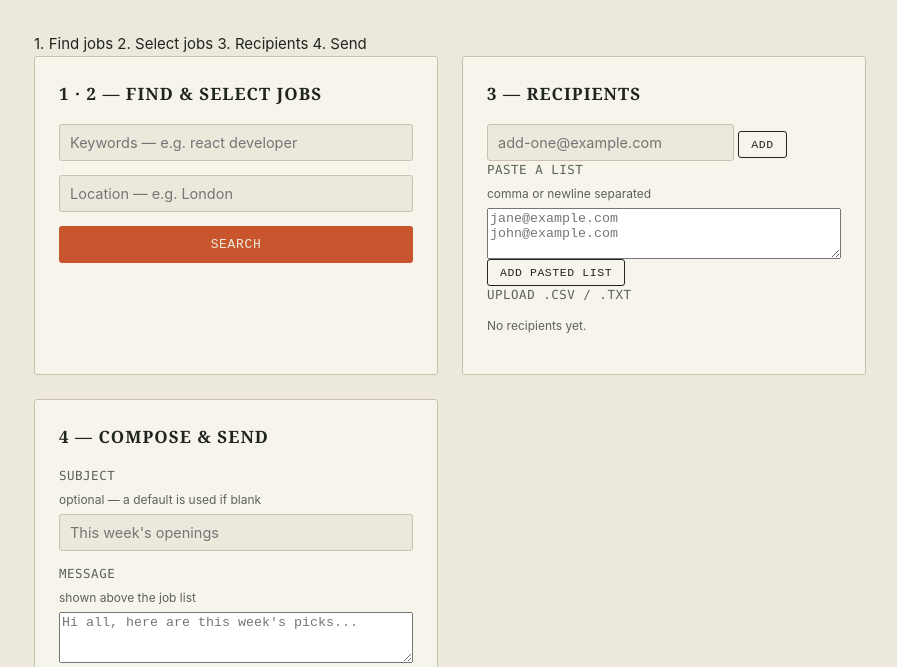
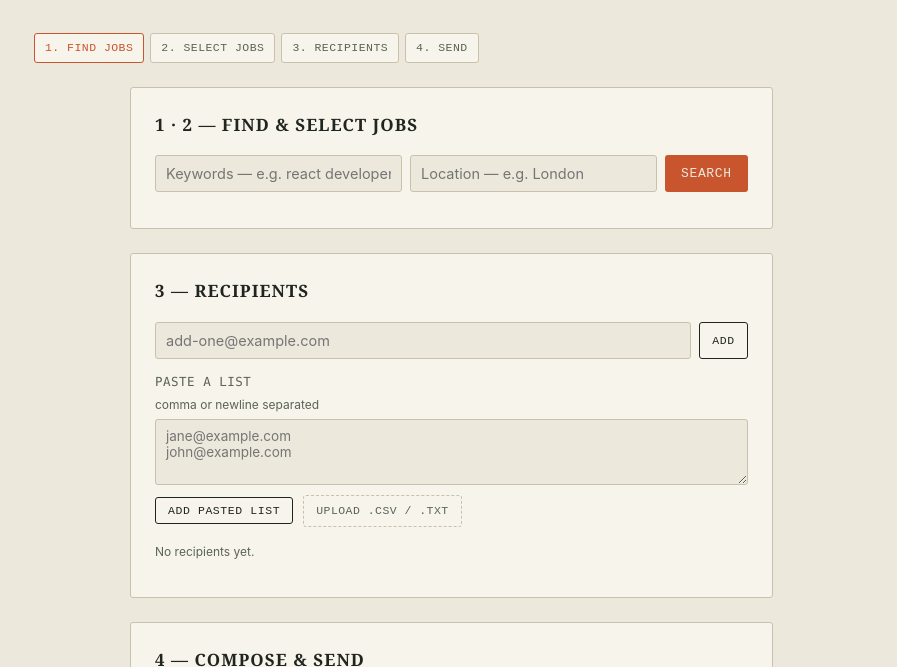
Before and after one commit to navyaaaasingh/job-notifier, a website: page public/broadcast.html in a window 1280 px wide. Shown: the part 133-800 px from the top of the page, without its empty margins (190-1087 px from the left). Drawn offline with Linux system fonts and the light colour scheme; no server answers.

Commit message:
Update style.css

```diff
--- a/public/style.css
+++ b/public/style.css
@@ -265,3 +265,132 @@ button.ghost {
   font-size: 12.5px;
   text-align: center;
 }
+
+/* ---- Broadcast page additions ---- */
+
+.steps {
+  display: flex;
+  gap: 6px;
+  margin-bottom: 24px;
+  flex-wrap: wrap;
+}
+.step {
+  font-family: ui-monospace, monospace;
+  font-size: 11.5px;
+  text-transform: uppercase;
+  letter-spacing: 0.04em;
+  color: var(--ink-soft);
+  padding: 5px 10px;
+  border: 1px solid var(--line);
+  border-radius: var(--radius);
+  background: var(--card);
+}
+.step.active { border-color: var(--signal); color: var(--signal); }
+
+.grid.single {
+  grid-template-columns: 1fr;
+  max-width: 640px;
+  margin: 0 auto;
+}
+
+.inline-form {
+  display: flex;
+  gap: 8px;
+  flex-direction: row;
+  align-items: stretch;
+}
+.inline-form input { flex: 1; }
+.inline-form button { flex-shrink: 0; }
+
+.job-select {
+  flex-direction: row;
+  align-items: flex-start;
+  gap: 10px;
+  text-transform: none;
+  font-family: -apple-system, sans-serif;
+  cursor: pointer;
+}
+.job-select input[type="checkbox"] {
+  width: 16px;
+  height: 16px;
+  margin-top: 2px;
+  flex-shrink: 0;
+}
+
+.recipient-add {
+  display: flex;
+  gap: 8px;
+  margin-bottom: 14px;
+}
+.recipient-add input { flex: 1; }
+
+.recipient-bulk textarea {
+  width: 100%;
+  font-family: -apple-system, sans-serif;
+  font-size: 13.5px;
+  padding: 8px 10px;
+  border: 1px solid var(--line);
+  border-radius: var(--radius);
+  background: var(--paper);
+  color: var(--ink);
+  resize: vertical;
+}
+.bulk-actions {
+  display: flex;
+  gap: 10px;
+  align-items: center;
+  margin: 10px 0 16px;
+}
+.file-btn {
+  font-family: ui-monospace, monospace;
+  font-size: 11.5px;
+  text-transform: uppercase;
+  letter-spacing: 0.04em;
+  border: 1px dashed var(--line);
+  padding: 6px 12px;
+  border-radius: var(--radius);
+  cursor: pointer;
+  color: var(--ink-soft);
+}
+.file-btn:hover { border-color: var(--signal); color: var(--signal); }
+
+.recipients {
+  list-style: none;
+  margin: 10px 0 0;
+  padding: 0;
+  max-height: 220px;
+  overflow-y: auto;
+  display: flex;
+  flex-direction: column;
+  gap: 6px;
+}
+.recipient {
+  display: flex;
+  justify-content: space-between;
+  align-items: center;
+  padding: 6px 10px;
+  border: 1px solid var(--line);
+  border-radius: var(--radius);
+  background: var(--paper);
+  font-size: 13.5px;
+}
+.remove-recipient {
+  background: none;
+  border: none;
+  color: var(--signal);
+  font-size: 16px;
+  cursor: pointer;
+  padding: 0 4px;
+}
+
+textarea[name="message"] {
+  width: 100%;
+  font-family: -apple-system, sans-serif;
+  font-size: 14.5px;
+  padding: 9px 10px;
+  border: 1px solid var(--line);
+  border-radius: var(--radius);
+  background: var(--paper);
+  color: var(--ink);
+  resize: vertical;
+}
```
